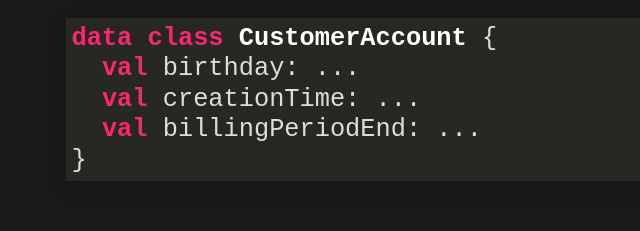
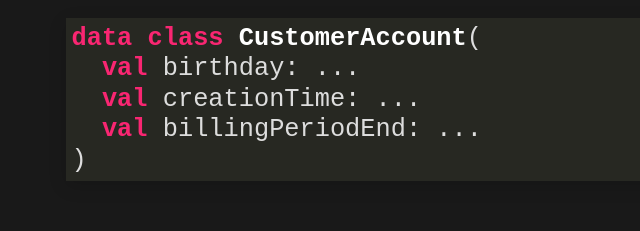
Before and after one commit to weaselflink/talk-time-persistence, a plain HTML site: page slides/index.html in a window 1280 px wide. Both pictures are taken after a click on the button "next slide". Shown: the part 341-572 px from the top of the page, 100-740 px from the left. Drawn offline with Linux system fonts and the light colour scheme.

Commit message:
fix kotlin on slide

```diff
--- a/slides/index.html
+++ b/slides/index.html
@@ -31,11 +31,11 @@
 				<section>
 					<p>Some data might contain date or time information</p>
 					<pre><code class="kotlin" data-trim>
-						data class CustomerAccount {
+						data class CustomerAccount(
 							val birthday: ...
 							val creationTime: ...
 							val billingPeriodEnd: ...
-						}</code></pre>
+						)</code></pre>
 				</section>
 				<section>
 					<p>Lots of types to choose from</p>
```
